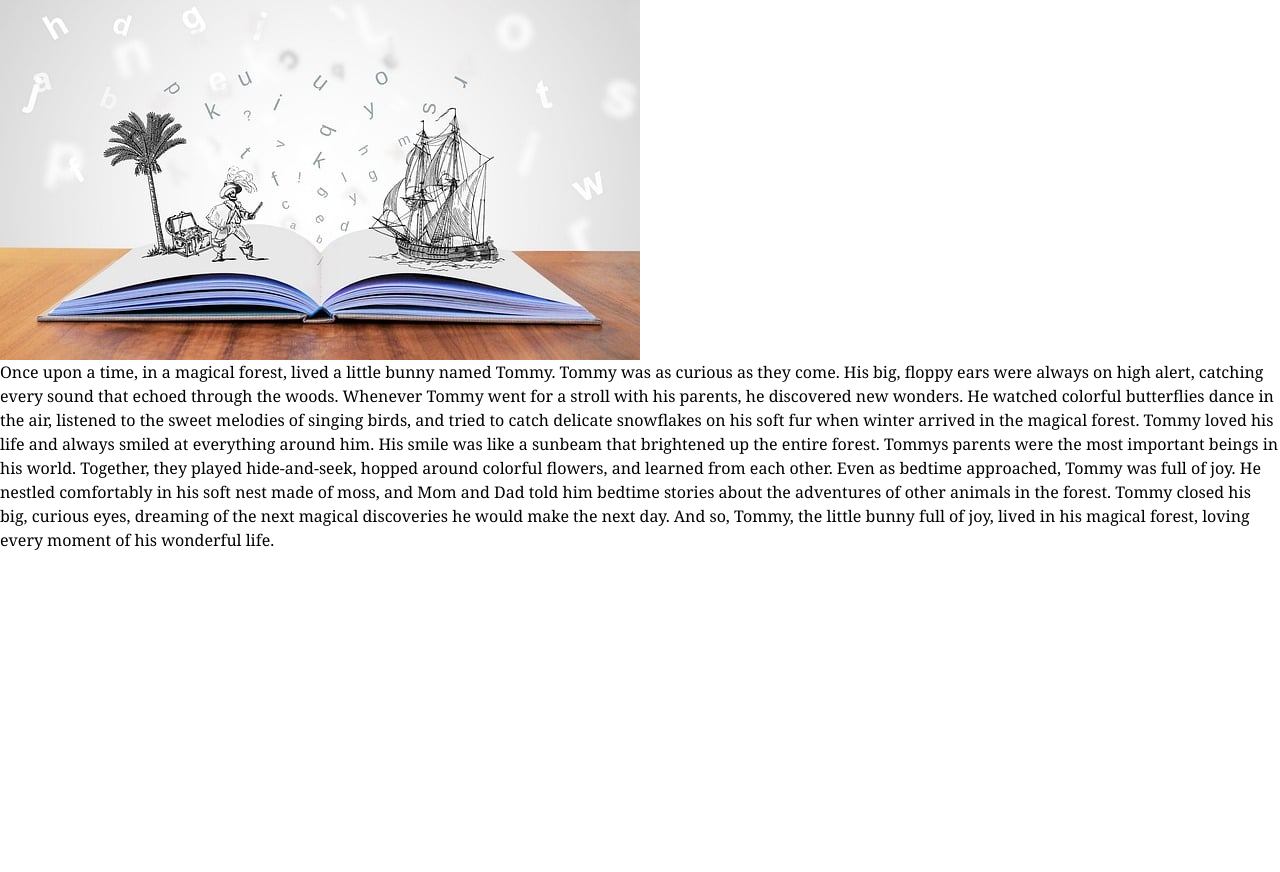
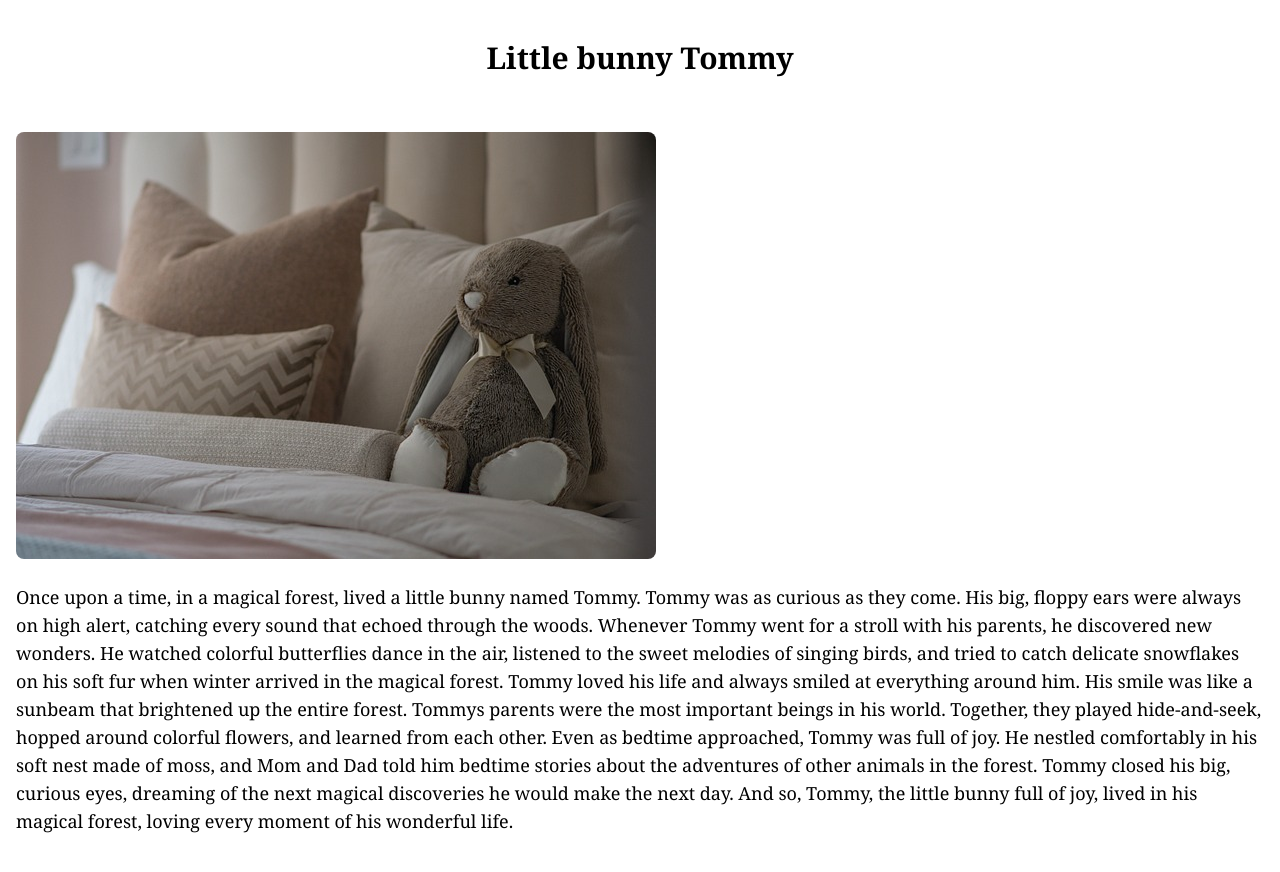
Before and after one commit to JolantaWro/learn, a Next.js app: page /story/baby/story-1 in a window 1280 px wide. Shown: the top 872 px of the page. Before the commit the page ends 800 px from the top, so only its background shows below. Built offline with nearby package versions, Linux system fonts and the light colour scheme.

Commit message:
add container

```diff
--- a/app/story/baby/page.tsx
+++ b/app/story/baby/page.tsx
@@ -41,7 +41,7 @@ const Story1Element = ({ imageUrl, href, title }: StoryProps) => {
         <div className='grid grid-cols-4 pt-10'>
             <Link href={href} className="col-span-4">
                 <div className='flex flex-col gap-4'>
-                    <Image className="h-32 rounded-lg object-cover" alt="abacus" src={imageUrl} />
+                    <Image className="h-52 rounded-lg object-cover" alt="abacus" src={imageUrl} />
                     <h3 className='font-bold text-lg text-center'>{title}</h3>
                 </div>
             </Link>
--- a/components/story/first-story.tsx
+++ b/components/story/first-story.tsx
@@ -3,20 +3,26 @@
 import Image from 'next/image';
 import Link from "next/link";
 
-import story from "../../public/story.jpg"
+import story1 from "@/public/story2.jpg"
 
 
 export function FirstStory() {
     return (
         <>
-            <section className=''>
-                <Image src={story} alt=''/>
-                <h1></h1>
-                <p>Once upon a time, in a magical forest, lived a little bunny named Tommy. Tommy was as curious as they come. His big, floppy ears were always on high alert, catching every sound that echoed through the woods.
-                    Whenever Tommy went for a stroll with his parents, he discovered new wonders. He watched colorful butterflies dance in the air, listened to the sweet melodies of singing birds, and tried to catch delicate snowflakes on his soft fur when winter arrived in the magical forest.
-                    Tommy loved his life and always smiled at everything around him. His smile was like a sunbeam that brightened up the entire forest. Tommys parents were the most important beings in his world. Together, they played hide-and-seek, hopped around colorful flowers, and learned from each other.
-                    Even as bedtime approached, Tommy was full of joy. He nestled comfortably in his soft nest made of moss, and Mom and Dad told him bedtime stories about the adventures of other animals in the forest. Tommy closed his big, curious eyes, dreaming of the next magical discoveries he would make the next day.
-                    And so, Tommy, the little bunny full of joy, lived in his magical forest, loving every moment of his wonderful life.</p>
+            <section className='container mx-auto'>
+                <div className="px-30 py-10 flex flex-col items-center gap-10">
+                    <h1 className="text-3xl text-center font-bold">Little bunny Tommy</h1>
+
+                    <div className='px-4 mt-4'>
+                        <Image src={story1} alt='' className='rounded-lg object-cover"'/>
+                        <p className='text-lg pt-6'>Once upon a time, in a magical forest, lived a little bunny named Tommy. Tommy was as curious as they come. His big, floppy ears were always on high alert, catching every sound that echoed through the woods.
+                        Whenever Tommy went for a stroll with his parents, he discovered new wonders. He watched colorful butterflies dance in the air, listened to the sweet melodies of singing birds, and tried to catch delicate snowflakes on his soft fur when winter arrived in the magical forest.
+                        Tommy loved his life and always smiled at everything around him. His smile was like a sunbeam that brightened up the entire forest. Tommys parents were the most important beings in his world. Together, they played hide-and-seek, hopped around colorful flowers, and learned from each other.
+                        Even as bedtime approached, Tommy was full of joy. He nestled comfortably in his soft nest made of moss, and Mom and Dad told him bedtime stories about the adventures of other animals in the forest. Tommy closed his big, curious eyes, dreaming of the next magical discoveries he would make the next day.
+                        And so, Tommy, the little bunny full of joy, lived in his magical forest, loving every moment of his wonderful life.</p>
+                    </div>
+                </div>
+
             </section>
         </>
     )
```
